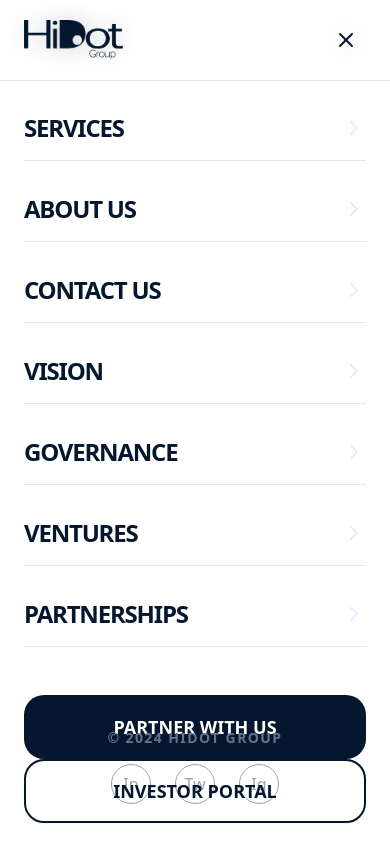
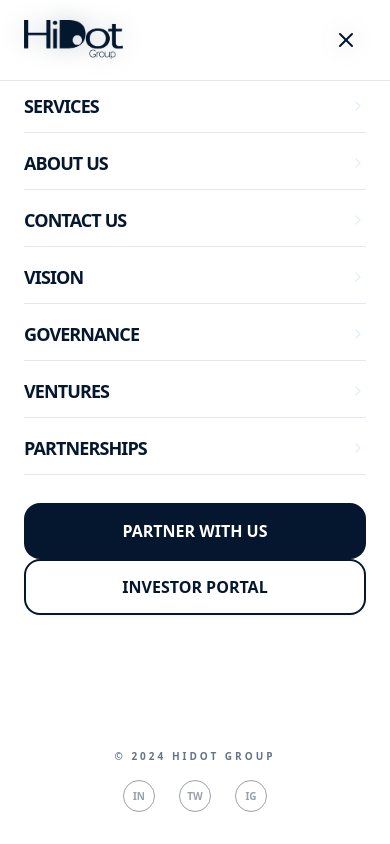
Before and after one commit to minhajzein/hidot-group, a Next.js app: page /governance in a window 390 px wide. Both pictures are taken after a click on the button 346 px from the left and 40 px from the top of the page. Shown: the top 844 px of the page. Built offline with nearby package versions, Linux system fonts and the light colour scheme.

Commit message:
mobile menu responsiveness checked

```diff
--- a/src/components/navbar.tsx
+++ b/src/components/navbar.tsx
@@ -143,33 +143,33 @@ const Navbar = () => {
             animate={{ opacity: 1, x: 0 }}
             exit={{ opacity: 0, x: "100%" }}
             transition={{ type: "spring", damping: 25, stiffness: 200 }}
-            className="fixed inset-0 z-[90] bg-background md:hidden pt-24 px-6"
+            className="fixed inset-0 z-[90] bg-background md:hidden pt-20 px-6 overflow-y-auto flex flex-col justify-between"
           >
-            <div className="flex flex-col space-y-4">
+            <div className="flex flex-col space-y-1">
               {menuLinks.map((link, i) => (
                 <motion.div
                   key={link.href}
-                  initial={{ opacity: 0, y: 20 }}
+                  initial={{ opacity: 0, y: 10 }}
                   animate={{ opacity: 1, y: 0 }}
                   transition={{ delay: i * 0.05 }}
                 >
                   <Link
                     href={link.href}
                     onClick={() => setIsMobileMenuOpen(false)}
-                    className="flex items-center justify-between py-4 border-b border-border text-2xl font-black text-hidot-navy uppercase tracking-tighter"
+                    className="flex items-center justify-between py-3 border-b border-border text-lg font-black text-hidot-navy uppercase tracking-tighter"
                   >
                     {link.name}
-                    <ChevronRight className="text-hidot-blue" />
+                    <ChevronRight className="h-4 w-4 text-hidot-blue" />
                   </Link>
                 </motion.div>
               ))}
 
-              <div className="pt-8 space-y-4">
+              <div className="pt-6 space-y-3">
                 <Link
                   href="/contact"
                   onClick={() => setIsMobileMenuOpen(false)}
                 >
-                  <Button className="w-full h-16 bg-hidot-navy text-white text-lg font-black uppercase rounded-2xl">
+                  <Button className="w-full h-14 bg-hidot-navy text-white text-base font-black uppercase rounded-xl">
                     Partner With Us
                   </Button>
                 </Link>
@@ -179,7 +179,7 @@ const Navbar = () => {
                 >
                   <Button
                     variant="outline"
-                    className="w-full h-16 border-2 border-hidot-navy text-hidot-navy text-lg font-black uppercase rounded-2xl"
+                    className="w-full h-14 border-2 border-hidot-navy text-hidot-navy text-base font-black uppercase rounded-xl"
                   >
                     Investor Portal
                   </Button>
@@ -187,19 +187,19 @@ const Navbar = () => {
               </div>
             </div>
 
-            <div className="absolute bottom-10 left-6 right-6 text-center">
-              <p className="text-sm text-muted-foreground uppercase tracking-widest font-bold mb-4">
+            <div className="py-8 text-center mt-auto">
+              <p className="text-[10px] text-muted-foreground uppercase tracking-[0.3em] font-bold mb-4">
                 © 2024 HiDot Group
               </p>
               <div className="flex justify-center gap-6 opacity-40">
-                <div className="w-10 h-10 rounded-full border border-hidot-navy flex items-center justify-center">
-                  In
+                <div className="w-8 h-8 rounded-full border border-hidot-navy flex items-center justify-center text-[10px] font-bold">
+                  IN
                 </div>
-                <div className="w-10 h-10 rounded-full border border-hidot-navy flex items-center justify-center">
-                  Tw
+                <div className="w-8 h-8 rounded-full border border-hidot-navy flex items-center justify-center text-[10px] font-bold">
+                  TW
                 </div>
-                <div className="w-10 h-10 rounded-full border border-hidot-navy flex items-center justify-center">
-                  Ig
+                <div className="w-8 h-8 rounded-full border border-hidot-navy flex items-center justify-center text-[10px] font-bold">
+                  IG
                 </div>
               </div>
             </div>
```
